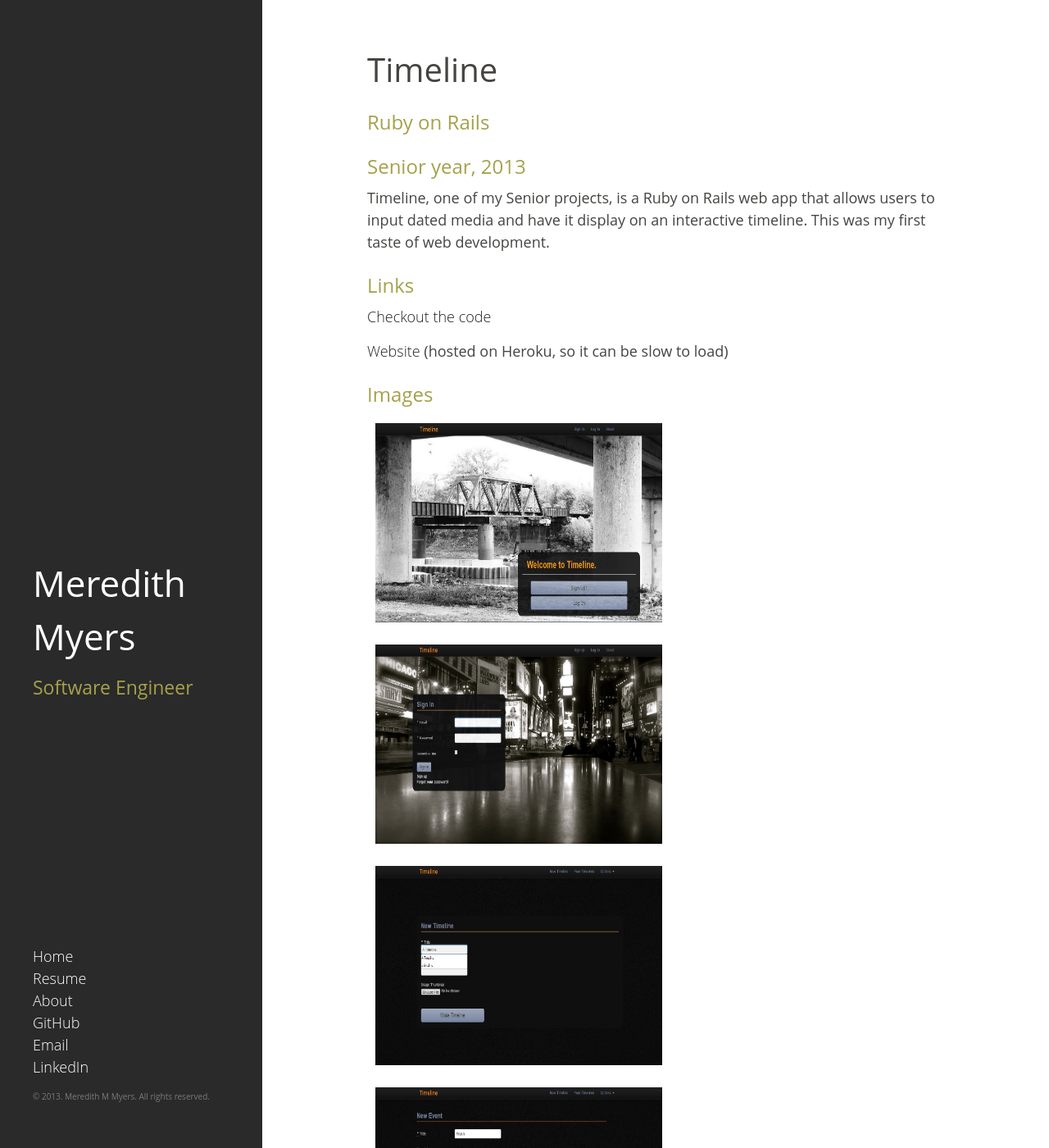
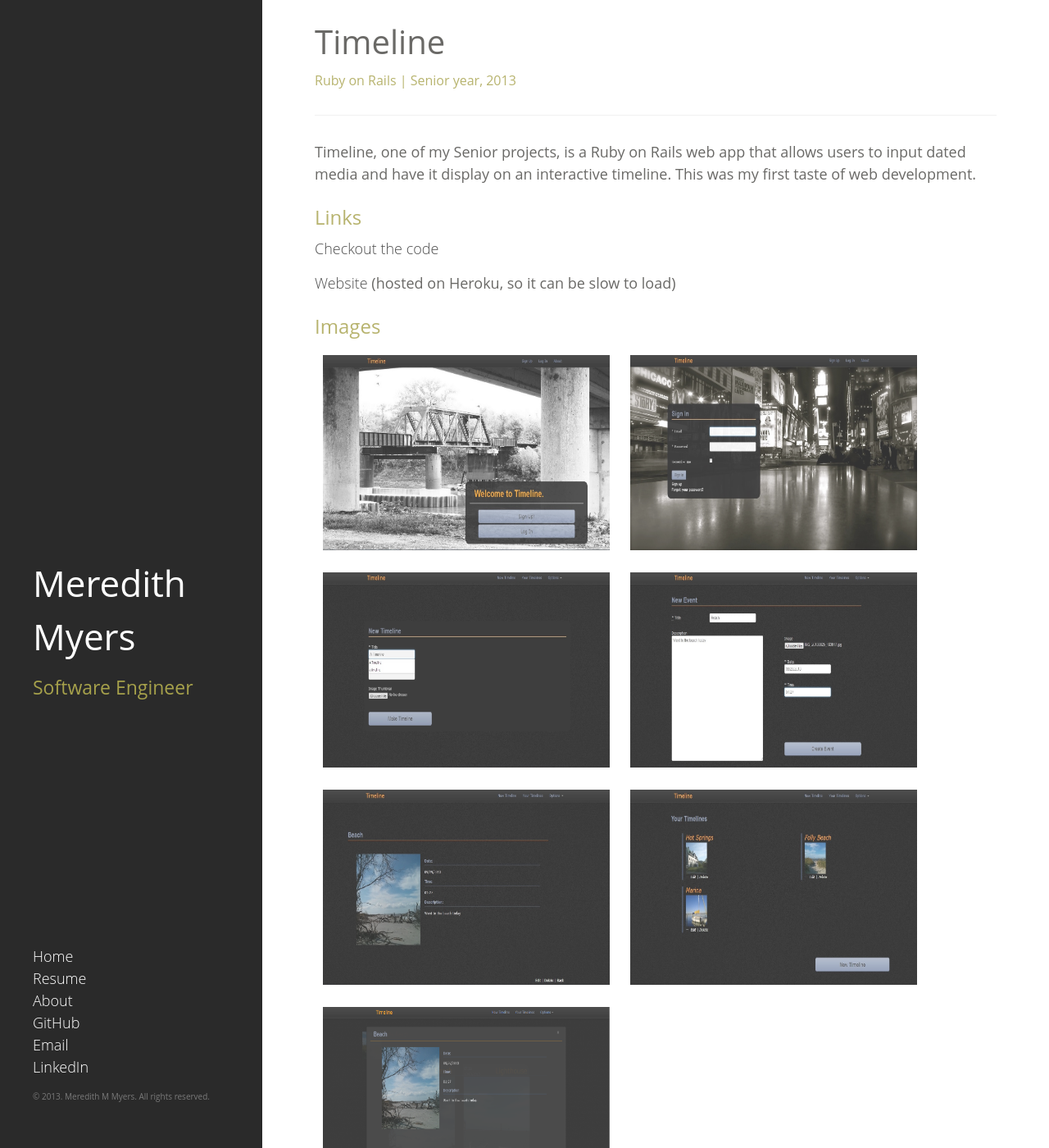
Before and after one commit to benjmyers/benjmyers.github.io, a Jekyll site: the page built from _posts/2013-05-04-timeline.md, in a window 1280 px wide and 1400 px high. Shown: the whole window at 82% size. Built offline with Jekyll 4.4.1, drawn with Linux system fonts in a browser that asks for light colours; Markdown is read by kramdown in place of the engine named in the settings.

Commit message:
Styling changes

```diff
--- a/_layouts/post.html
+++ b/_layouts/post.html
@@ -4,7 +4,11 @@ layout: default
 
 <div class="post">
   <h1>{{ page.title }}</h1>
-  <h3>{{ page.language }}</h3>
-  <h3>{{ page.time }}</h3>
+	<div class="post-header">
+	  {{ page.language }}
+	  |
+	  {{ page.time }}
+	</div>
+  <hr>
   {{ content }}
 </div>
--- a/_posts/2013-05-04-timeline.md
+++ b/_posts/2013-05-04-timeline.md
@@ -18,8 +18,8 @@ Timeline, one of my Senior projects, is a Ruby on Rails web app that allows  use
 <a href="/images/timeline/timeline2.jpg" target="_blank"><img src="/images/timeline/timeline2.jpg" alt="Timeline"></a>
 <a href="/images/timeline/timeline3.jpg" target="_blank"><img src="/images/timeline/timeline3.jpg" alt="Timeline"></a>
 <a href="/images/timeline/timeline4.jpg" target="_blank"><img src="/images/timeline/timeline4.jpg" alt="Timeline"></a>
-<a href="/images/timeline/timeline5.jpg" target="_blank"><img src="/images/timeline/timeline5.png" alt="Timeline"></a>
-<a href="/images/timeline/timeline6.jpg" target="_blank"><img src="/images/timeline/timeline6.png" alt="Timeline"></a>
+<a href="/images/timeline/timeline5.jpg" target="_blank"><img src="/images/timeline/timeline5.jpg" alt="Timeline"></a>
+<a href="/images/timeline/timeline6.jpg" target="_blank"><img src="/images/timeline/timeline6.jpg" alt="Timeline"></a>
 <a href="/images/timeline/timeline8.jpg" target="_blank"><img src="/images/timeline/timeline8.png" alt="Timeline"></a>
 
 -----
--- a/index.html
+++ b/index.html
@@ -3,13 +3,10 @@ layout: default
 ---
 
 <div class="posts">
-  <h1>Projects</h1>
   {% for post in site.posts %}
   <div class="post">
+    <div class="title">{{ post.title }}</div>
     <a href="{{ post.url }}">
-      <h3>
-        {{ post.title }}
-      </h3>
       <img src={{ post.image }} alt={{ post.title }}>
     </a>
   </div>
--- a/public/css/hyde.css
+++ b/public/css/hyde.css
@@ -168,7 +168,7 @@ blockquote p:after {
 img {
   display: inline;
   border-radius: 5px;
-  height: 263px;
+  height: 258px;
   width: 370px;
   padding: 10px;
 }
@@ -238,6 +238,30 @@ a:hover {
 .post {
   margin-top: 40px;
   margin-bottom: 40px;
+  display: inline;
+  opacity: 0.8;
+    filter: alpha(opacity=50);
+    -webkit-transition: opacity 1s linear;
+}
+.post hr {
+  margin: 30px 0;
+}
+.post:hover {
+  opacity: 1;
+  filter: alpha(opacity=100);
+  -webkit-transition: opacity 1s linear;
+}
+.title {
+  position: absolute;
+  top: 0%;
+  bottom: 0%;
+  display: none;
+}
+.post-header {
+  color: #A6A14B;
+  font-size: 16px;
+  font-weight: 100px;
+
 }
 .post-date {
   display: block;
@@ -328,9 +352,10 @@ a:hover {
 
   /* Center container in available real estate */
   .container {
-    margin-left: 35%;
-    margin-right: 10%;
-    width: 55%;
+    margin-left: 30%;
+    margin-right: 5%;
+    margin-top: 2%;
+    width: 65%;
   }
 
   .resume {
@@ -376,8 +401,8 @@ a:hover {
   }
   /* Increase space between posts */
   .post {
-    margin-top: 60px;
-    margin-bottom: 60px;
+    margin-top: 5px;
+    margin-bottom: 5px;
   }
 
   /* Make pagination stand alone */
```
Also changed, not shown: about/index.html (+15 -2 lines).
